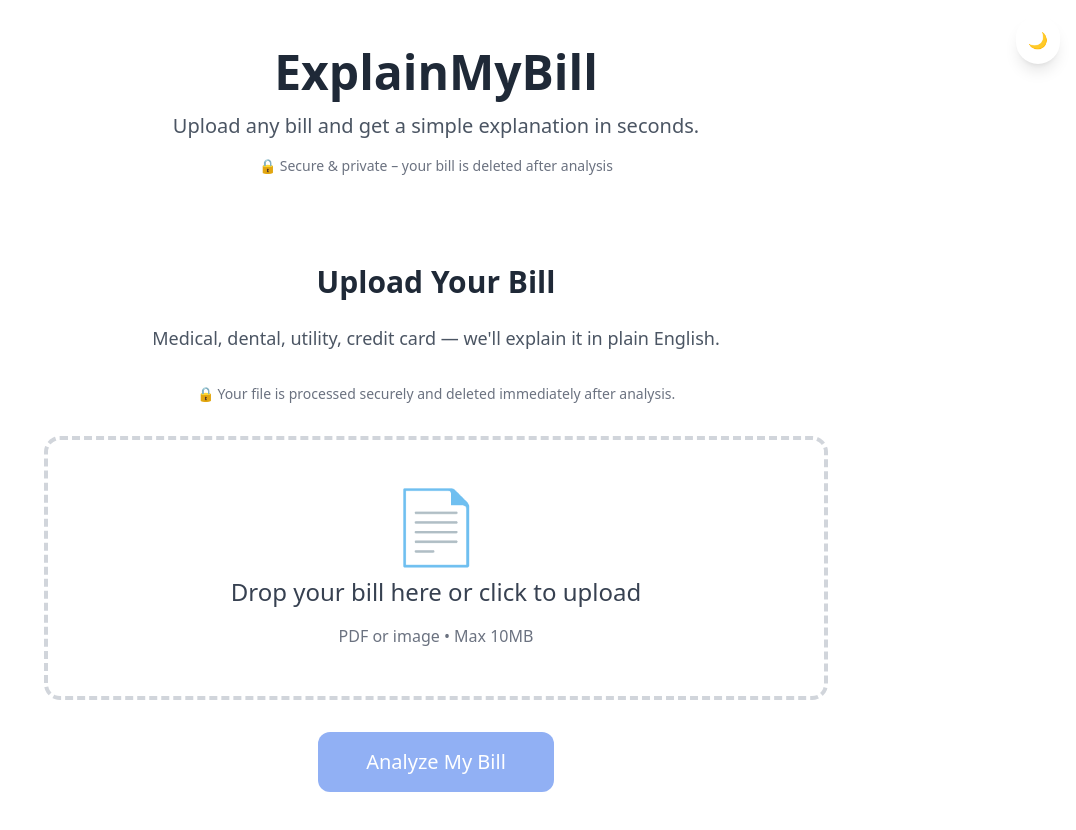
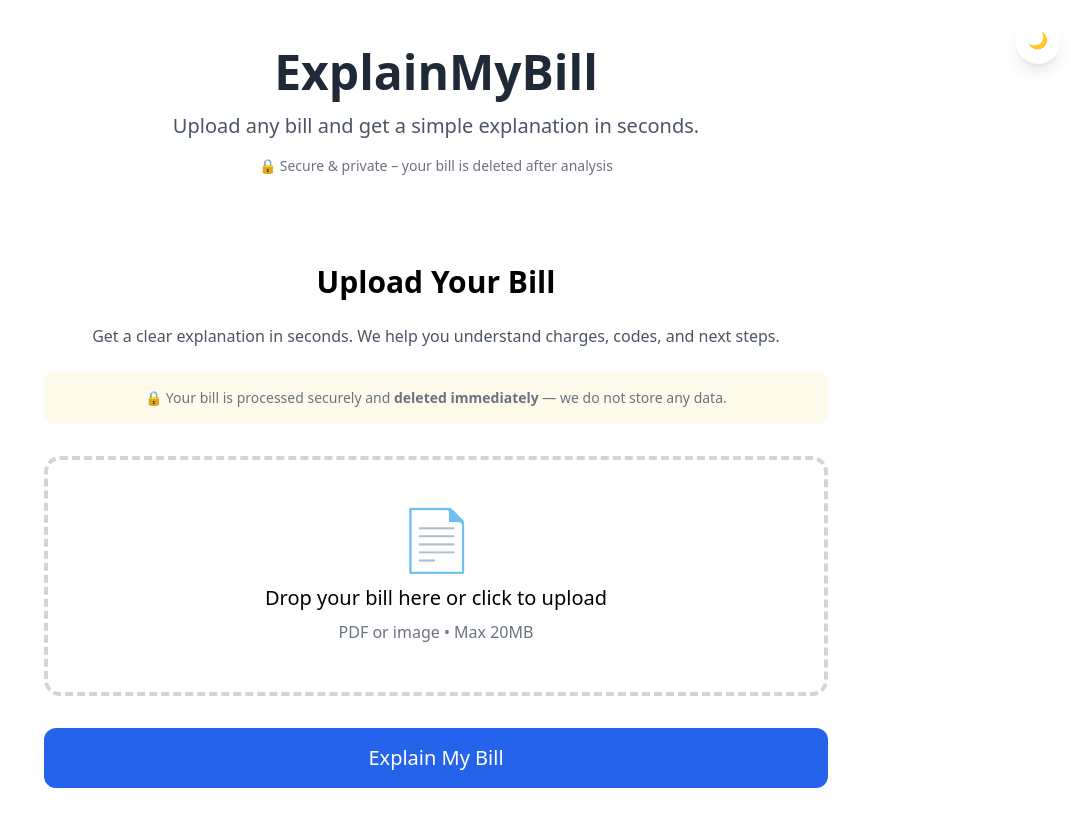
Before and after one commit to kevin-phan-25/explain-my-bill-frontend, a React (Create React App) app in the folder frontend/: page / in a window 1280 px wide. Shown: the top 830 px of the page, without its empty margins (204-1280 px from the left). Built offline with nearby package versions, Linux system fonts and the light colour scheme.

Commit message:
Update BillUploader.js

```diff
--- a/frontend/src/components/BillUploader.js
+++ b/frontend/src/components/BillUploader.js
@@ -4,45 +4,14 @@ import { explainBill } from '../api/explainApi';
 export default function BillUploader({ onResult, onLoading }) {
   const [file, setFile] = useState(null);
   const [dragActive, setDragActive] = useState(false);
-  const [uploadLoading, setUploadLoading] = useState(false);
+  const [loading, setLoading] = useState(false);
   const [error, setError] = useState('');
-
-  const handleFileChange = (e) => {
-    const selected = e.target.files[0];
-    if (selected) {
-      setFile(selected);
-      setError('');
-    }
-  };
-
-  const handleDrag = (e) => {
-    e.preventDefault();
-    e.stopPropagation();
-    if (e.type === "dragenter" || e.type === "dragover") {
-      setDragActive(true);
-    } else if (e.type === "dragleave") {
-      setDragActive(false);
-    }
-  };
-
-  const handleDrop = (e) => {
-    e.preventDefault();
-    e.stopPropagation();
-    setDragActive(false);
-    if (e.dataTransfer.files && e.dataTransfer.files[0]) {
-      setFile(e.dataTransfer.files[0]);
-      setError('');
-    }
-  };
 
   const handleSubmit = async (e) => {
     e.preventDefault();
-    if (!file) {
-      setError("Please select a bill file");
-      return;
-    }
+    if (!file) return;
 
-    setUploadLoading(true);
+    setLoading(true);
     setError('');
     onLoading(true);
 
@@ -50,73 +19,62 @@ export default function BillUploader({ onResult, onLoading }) {
     formData.append("bill", file);
 
     try {
-      const result = await explainBill(formData);
-      if (result.success) {
-        onResult(result.data);
-      } else {
-        setError(result.error);
-      }
+      const data = await explainBill(formData);
+      onResult(data);
     } catch (err) {
-      setError(err.message || "Failed to analyze bill");
+      setError(err.message);
     } finally {
-      setUploadLoading(false);
+      setLoading(false);
       onLoading(false);
     }
   };
 
   return (
-    <div className="glass-card p-10 text-center">
-      <h2 className="text-3xl font-bold mb-6 text-gray-800">Upload Your Bill</h2>
-      <p className="text-lg text-gray-600 mb-8">
-        Medical, dental, utility, credit card — we'll explain it in plain English.
+    <div className="glass-card p-10">
+      <h2 className="text-3xl font-bold mb-6 text-center">Upload Your Bill</h2>
+      <p className="text-center text-gray-600 mb-6">
+        Get a clear explanation in seconds. We help you understand charges, codes, and next steps.
       </p>
-      <p className="text-sm text-gray-500 mb-8">
-        🔒 Your file is processed securely and deleted immediately after analysis.
+      <p className="text-sm text-center text-gray-500 mb-8 bg-amber-50 p-4 rounded-lg">
+        🔒 Your bill is processed securely and <strong>deleted immediately</strong> — we do not store any data.
       </p>
 
       <form onSubmit={handleSubmit}>
         <div
-          onDragEnter={handleDrag}
-          onDragLeave={handleDrag}
-          onDragOver={handleDrag}
-          onDrop={handleDrop}
-          className={`relative border-4 border-dashed rounded-2xl p-12 transition-all duration-300 ${
-            dragActive ? 'border-primary bg-primary/10 scale-105' : 'border-gray-300'
-          } ${uploadLoading ? 'opacity-70' : ''}`}
+          className={`border-4 border-dashed rounded-2xl p-12 text-center transition ${dragActive ? 'border-primary bg-primary/5' : 'border-gray-300'}`}
+          onDragOver={(e) => { e.preventDefault(); setDragActive(true); }}
+          onDragLeave={() => setDragActive(false)}
+          onDrop={(e) => {
+            e.preventDefault();
+            setDragActive(false);
+            if (e.dataTransfer.files[0]) setFile(e.dataTransfer.files[0]);
+          }}
         >
           <input
             type="file"
             accept="image/*,.pdf"
-            onChange={handleFileChange}
-            className="absolute inset-0 w-full h-full opacity-0 cursor-pointer"
-            id="bill-upload"
-            disabled={uploadLoading}
+            onChange={(e) => setFile(e.target.files[0])}
+            className="hidden"
+            id="upload"
           />
-          <div className="space-y-4">
-            <div className="text-7xl">📄</div>
-            <p className="text-2xl font-medium text-gray-700">
-              {uploadLoading ? "Analyzing your bill..." : "Drop your bill here or click to upload"}
+          <label htmlFor="upload" className="cursor-pointer block">
+            <div className="text-6xl mb-4">📄</div>
+            <p className="text-xl font-medium">
+              {loading ? "Analyzing..." : "Drop your bill here or click to upload"}
             </p>
-            <p className="text-gray-500">PDF or image • Max 10MB</p>
-            {file && !uploadLoading && (
-              <p className="text-green-600 font-medium text-lg">{file.name}</p>
-            )}
-            {uploadLoading && (
-              <div className="w-16 h-16 border-4 border-primary border-t-transparent rounded-full animate-spin mx-auto mt-6"></div>
-            )}
-          </div>
+            <p className="text-gray-500 mt-2">PDF or image • Max 20MB</p>
+            {file && <p className="mt-4 text-green-600 font-medium">{file.name}</p>}
+          </label>
         </div>
 
-        {error && (
-          <p className="text-red-600 mt-6 text-lg font-medium">{error}</p>
-        )}
+        {error && <p className="text-red-600 mt-6 text-center">{error}</p>}
 
         <button
           type="submit"
-          disabled={!file || uploadLoading}
-          className="btn-primary mt-8 text-xl px-12 py-4 disabled:opacity-50 disabled:cursor-not-allowed"
+          disabled={!file || loading}
+          className="btn-primary mt-8 w-full py-4 text-xl"
         >
-          {uploadLoading ? "Processing..." : "Analyze My Bill"}
+          {loading ? "Processing..." : "Explain My Bill"}
         </button>
       </form>
     </div>
```
